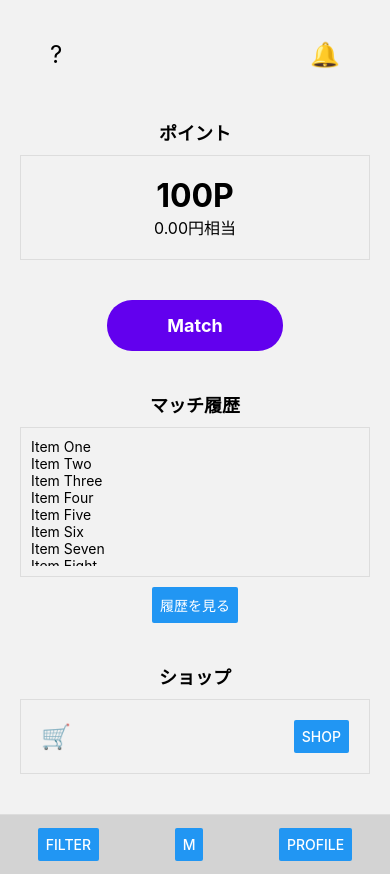
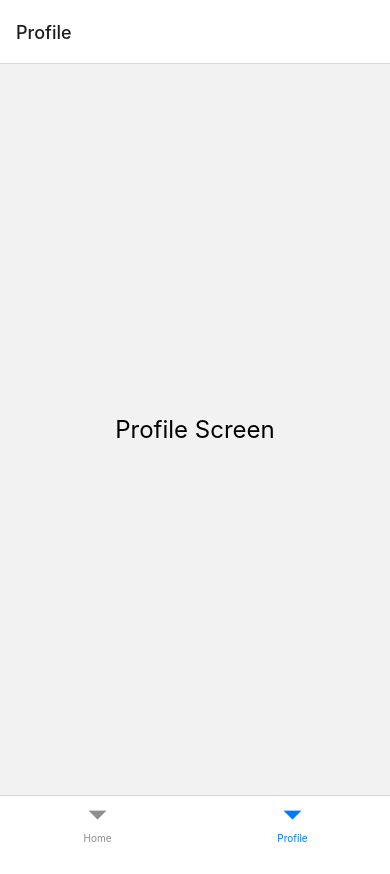
Before and after one commit to kakubakudan/Wanna_Match, a React Native app: screen /Profile in a window 390 px wide. After the commit the page ends 844 px from the top, so only its background shows below. Built offline with nearby package versions, Linux system fonts and the light colour scheme.

Commit message:
Added bottom tab navigation and adjusted HomeScreen layout

```diff
--- a/App.js
+++ b/App.js
@@ -1,23 +1,33 @@
 import 'react-native-gesture-handler';
 import React from 'react';
 import { NavigationContainer } from '@react-navigation/native';
+import { createBottomTabNavigator } from '@react-navigation/bottom-tabs';
 import { createStackNavigator } from '@react-navigation/stack';
 import HomeScreen from './src/screens/HomeScreen';
+import MatchScreen from './src/screens/MatchScreen';
 import MatchHistoryScreen from './src/screens/MatchHistoryScreen';
-import MatchScreen from './src/screens/MatchScreen';
+import ProfileScreen from './src/screens/ProfileScreen'; // プロファイル画面も追加
+
 const Stack = createStackNavigator();
+const Tab = createBottomTabNavigator();
+
+function HomeStack() {
+  return (
+    <Stack.Navigator>
+      <Stack.Screen name="Home" component={HomeScreen} options={{ headerShown: false }} />
+      <Stack.Screen name="Match" component={MatchScreen} />
+      <Stack.Screen name="MatchHistory" component={MatchHistoryScreen} />
+    </Stack.Navigator>
+  );
+}
 
 export default function App() {
   return (
     <NavigationContainer>
-      <Stack.Navigator initialRouteName="Home">
-        <Stack.Screen
-          name="Home"
-          component={HomeScreen}
-          options={{ headerShown: false }} // ヘッダーを非表示にする
-        />
-        <Stack.Screen name="MatchHistory" component={MatchHistoryScreen} />
-      </Stack.Navigator>
+      <Tab.Navigator>
+        <Tab.Screen name="Home" component={HomeStack} />
+        <Tab.Screen name="Profile" component={ProfileScreen} />
+      </Tab.Navigator>
     </NavigationContainer>
   );
 }
--- /dev/null
+++ b/src/screens/ProfileScreen.js
@@ -0,0 +1,24 @@
+// src/screens/ProfileScreen.js
+import React from 'react';
+import { View, Text, StyleSheet } from 'react-native';
+
+const ProfileScreen = () => {
+  return (
+    <View style={styles.container}>
+      <Text style={styles.text}>Profile Screen</Text>
+    </View>
+  );
+};
+
+const styles = StyleSheet.create({
+  container: {
+    flex: 1,
+    justifyContent: 'center',
+    alignItems: 'center',
+  },
+  text: {
+    fontSize: 24,
+  },
+});
+
+export default ProfileScreen;
```
Also changed, not shown: package.json (+4 -3 lines), 1 other file (tests, documents, lock files or other folders).
